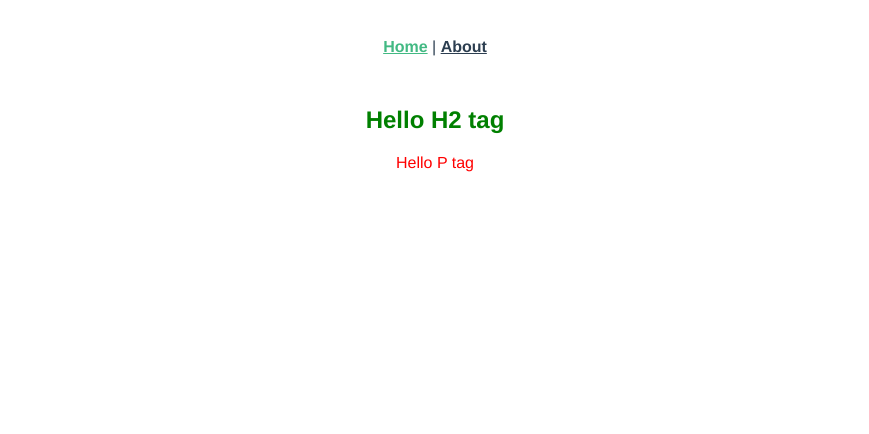
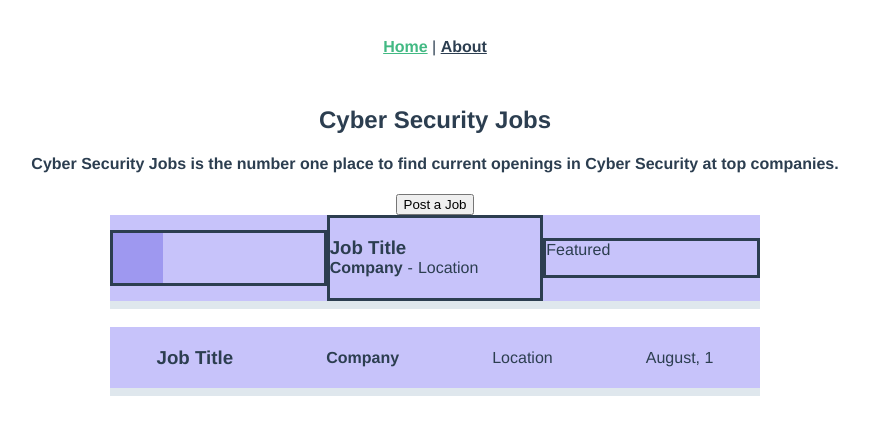
Before and after one commit to FounderCasey/cyber-vue, a Vue app: page / in a window 1280 px wide. Shown: the top 434 px of the page, without its empty margins (205-1074 px from the left). Built offline with nearby package versions, Linux system fonts and the light colour scheme.

Commit message:
Updated style and layout

```diff
--- a/src/views/Home.vue
+++ b/src/views/Home.vue
@@ -1,10 +1,36 @@
 <template>
-  <div class="home">
-    <div>
-      <h2>Hello H2 tag</h2>
-      <p>Hello P tag</p>
-    </div>
-  </div>
+  <section class="home">
+    <header class="flexbox">
+      <div class="flex-item">
+        <h1>Cyber Security Jobs</h1>
+        <h4>Cyber Security Jobs is the number one place to find current openings in Cyber Security at top companies.</h4>
+        <button>Post a Job</button>
+      </div>
+    </header>
+    <section class="flexbox column">
+      <article class="flexbox posting">
+        <div class="flex-item-posting">
+          <div class="image"></div>
+        </div>
+        <div class="flex-item-posting">
+          <h3 class="flex-b-100">Job Title</h3>
+          <h4>Company</h4>
+          <p id="dash">-</p>
+          <p>Location</p>
+        </div>
+        <div class="flex-item-posting">
+          <p>Featured</p>
+        </div>
+      </article>
+      <br />
+      <article class="flexbox posting">
+        <h3>Job Title</h3>
+        <h4>Company</h4>
+        <p>Location</p>
+        <p>August, 1</p>
+      </article>
+    </section>
+  </section>
 </template>
 
 <script>
@@ -15,13 +41,57 @@ export default {
 
 
 <style lang="scss" scoped>
-div {
-  h2 {
-    color: green;
-  }
+.flexbox {
+  display: flex;
+  justify-content: center;
+}
 
-  p {
-    color: red;
+.column {
+  flex-direction: column;
+  align-items: center;
+}
+
+article {
+  background: #c7c3fa;
+  border-bottom: solid 8px #dfe7ed;
+  width: 650px;
+}
+
+.posting {
+  justify-content: space-around;
+  align-items: center;
+
+  .flex-item-posting {
+    flex: 1 0 20%;
+    border: solid;
+    display: flex;
+    flex-wrap: wrap;
+    justify-content: flex-start;
+    align-content: center;
+
+    h3 {
+      text-align: left;
+    }
+
+    h4,
+    p {
+      margin-top: 0;
+    }
+
+    #dash {
+      margin: 0 5px;
+    }
+
+    .flex-b-100 {
+      flex: 1 0 100%;
+      margin-bottom: 0;
+    }
+
+    .image {
+      width: 50px;
+      height: 50px;
+      background-color: #9e98f0;
+    }
   }
 }
 </style>
```
Also changed, not shown: src/components/HelloWorld.vue (+57 -20 lines).
